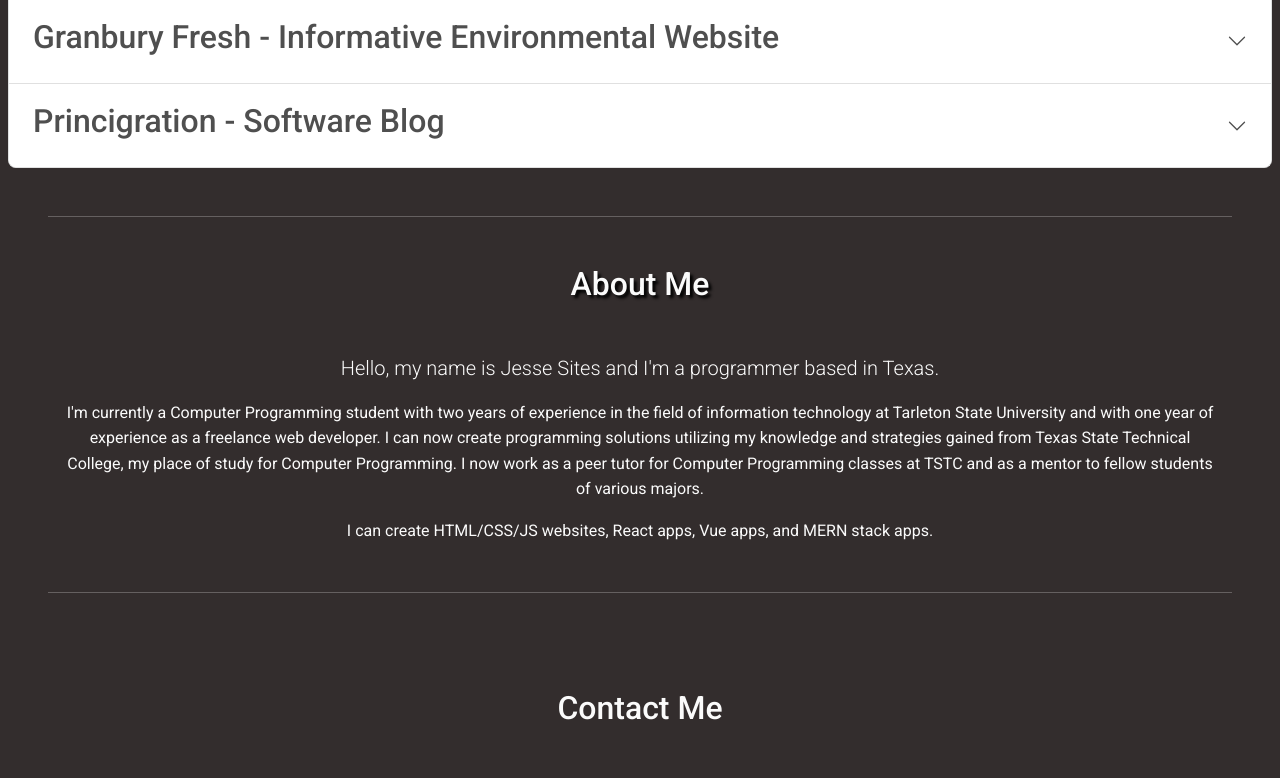
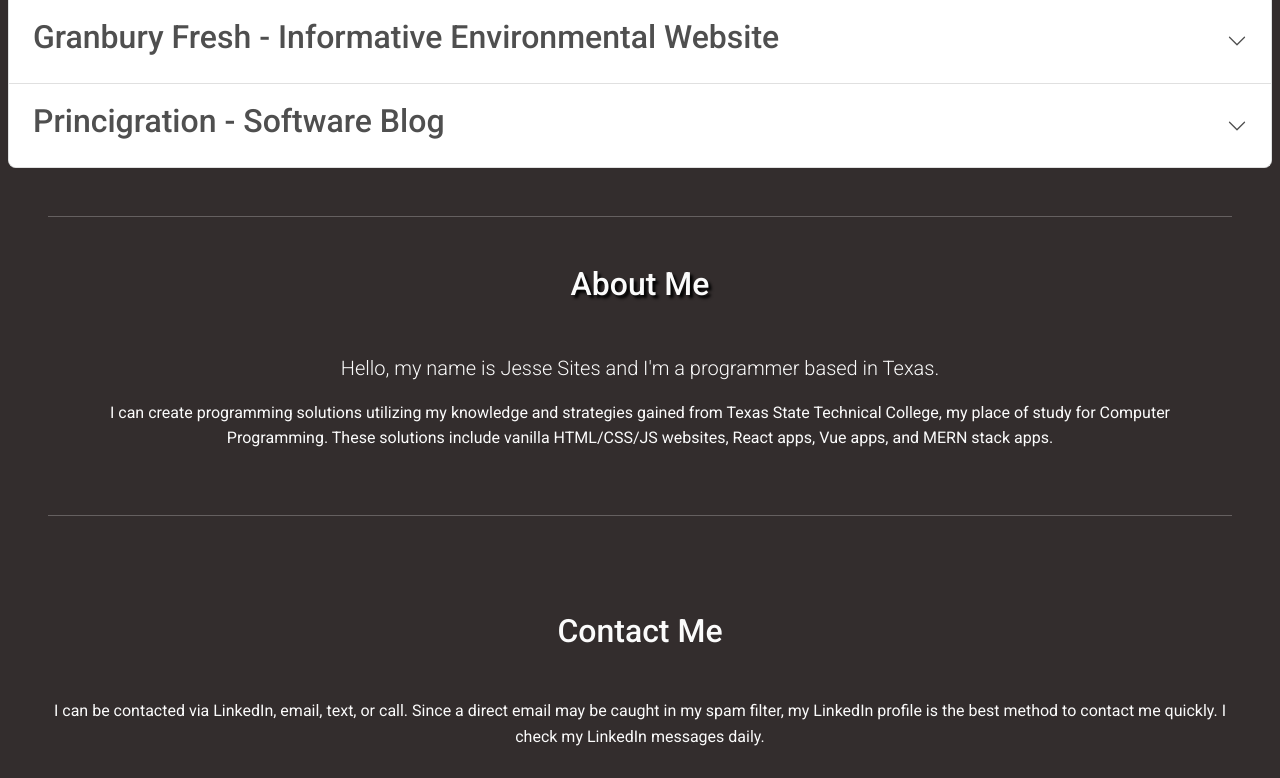
Before and after one commit to jesse318s/jesse-sites, a React (Create React App) app: page / in a window 1280 px wide. Shown: the part 1735-2513 px from the top of the page. Built offline with nearby package versions, Linux system fonts and the light colour scheme.

Commit message:
Updated About Me

```diff
--- a/src/App.jsx
+++ b/src/App.jsx
@@ -475,18 +475,11 @@ function App() {
                 Texas.
               </p>
               <p>
-                I'm currently a Computer Programming student with two years of
-                experience in the field of information technology at Tarleton
-                State University and with one year of experience as a freelance
-                web developer. I can now create programming solutions utilizing
-                my knowledge and strategies gained from Texas State Technical
-                College, my place of study for Computer Programming. I now work
-                as a peer tutor for Computer Programming classes at TSTC and as
-                a mentor to fellow students of various majors.
-              </p>
-              <p className="mb-0">
-                I can create HTML/CSS/JS websites, React apps, Vue apps, and
-                MERN stack apps.
+                I can create programming solutions utilizing my knowledge and
+                strategies gained from Texas State Technical College, my place
+                of study for Computer Programming. These solutions include
+                vanilla HTML/CSS/JS websites, React apps, Vue apps, and MERN
+                stack apps.
               </p>
             </div>
             <hr className="my-5" />
```
